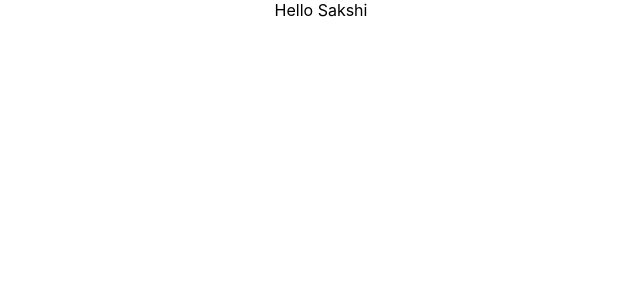
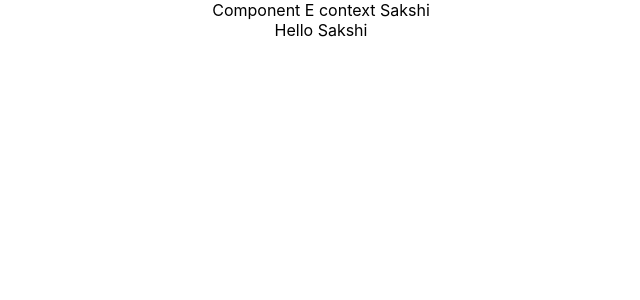
Before and after one commit to sam2611/helloworld, a React (Create React App) app: page / in a window 1280 px wide. Shown: the top 300 px of the page, without its empty margins (319-959 px from the left). Built offline with nearby package versions, Linux system fonts and the light colour scheme.

Commit message:
context type

```diff
--- a/src/components/ComponentE.js
+++ b/src/components/ComponentE.js
@@ -1,14 +1,19 @@
 import React, { Component } from 'react'
 import ComponentF from './ComponentF'
+import UserContext from './useContext'
 
 class ComponentE extends Component {
+
+    static contextType= UserContext
   render() {
     return (
       <div>
-        <ComponentF/>
+        Component E context {this.context}
+      <ComponentF/>
       </div>
     )
   }
 }
 
+
 export default ComponentE
--- a/src/components/useContext.js
+++ b/src/components/useContext.js
@@ -6,3 +6,5 @@ const UserProvider = UserContext.Provider
 const UserConsumer = UserContext.Consumer
 
 export {UserProvider, UserConsumer}
+
+export default UserContext
```
